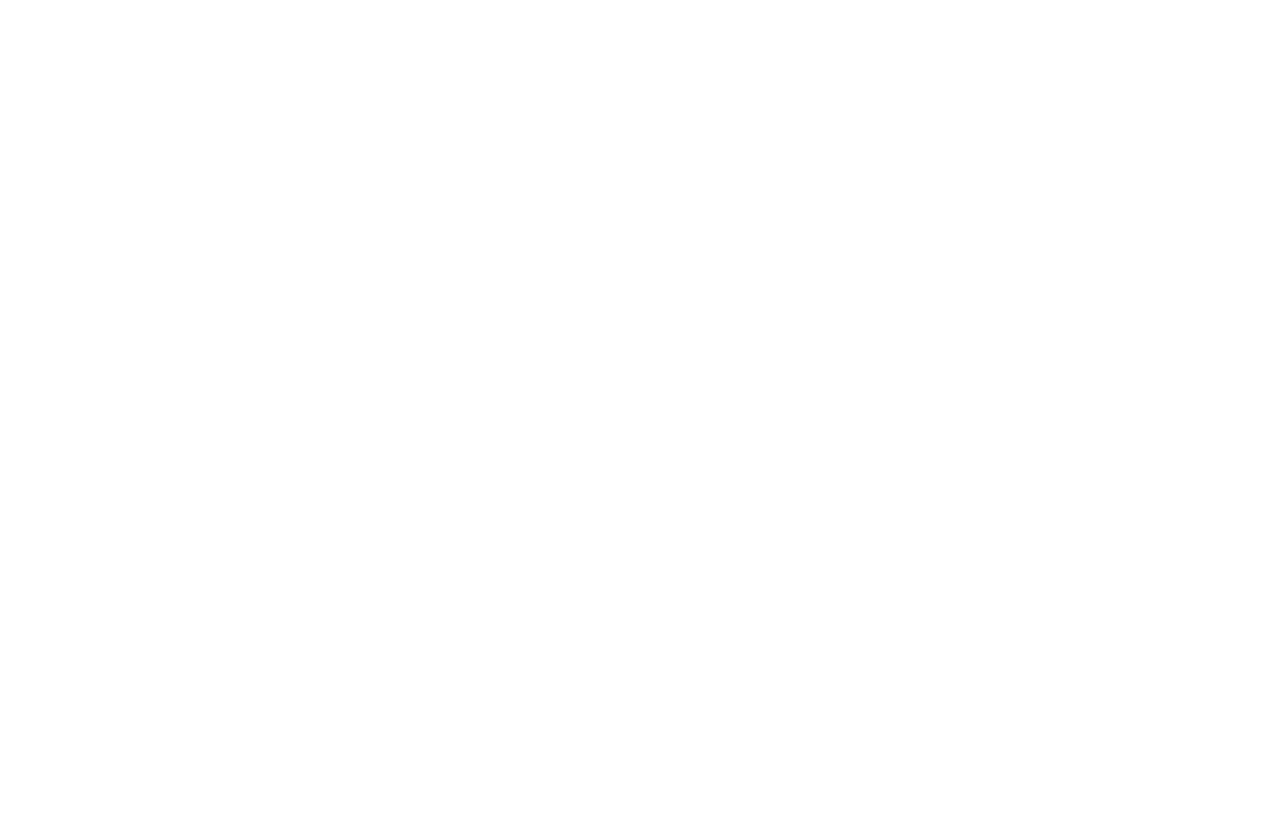
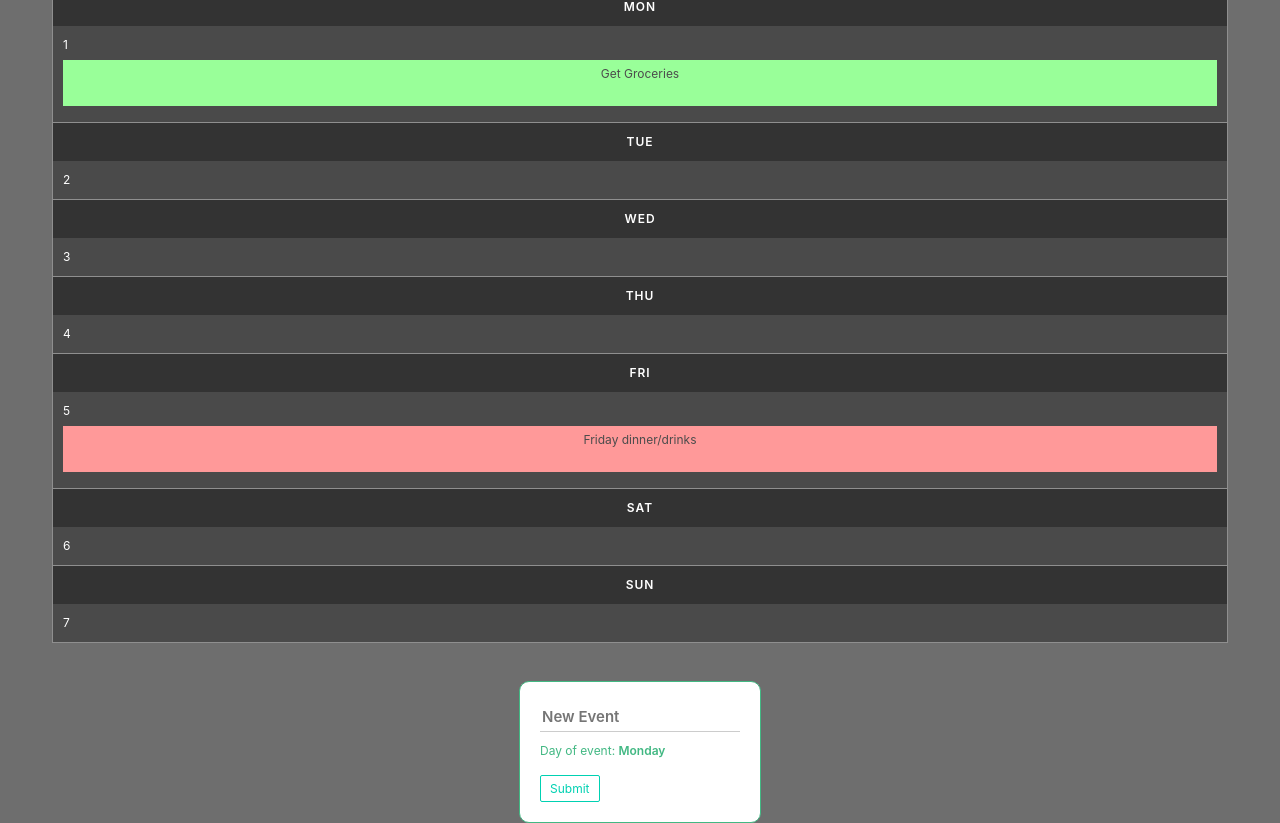
Before and after one commit to ritatanght/fullstack-vue3, a Vue app in the folder 02-calendar_app/: page / in a window 1280 px wide. Before the commit the page ends 800 px from the top, so only its background shows below. Built offline with nearby package versions, Linux system fonts and the light colour scheme; the HTML template or start-up script is replaced by a standard one.

Commit message:
Import and include the 2 components in App

```diff
--- a/02-calendar_app/src/app/App.vue
+++ b/02-calendar_app/src/app/App.vue
@@ -1,12 +1,19 @@
 <template>
   <div id="app">
-
+    <CalendarWeek />
+    <CalendarEntry />
   </div>
 </template>
 
 <script>
+import CalendarWeek from "./components/CalendarWeek.vue";
+import CalendarEntry from "./components/CalendarEntry.vue";
 export default {
   name: "App",
+  components: {
+    CalendarWeek,
+    CalendarEntry,
+  },
 };
 </script>
 
@@ -27,5 +34,4 @@
   justify-content: center;
   -webkit-justify-content: center;
 }
-
 </style>
```
